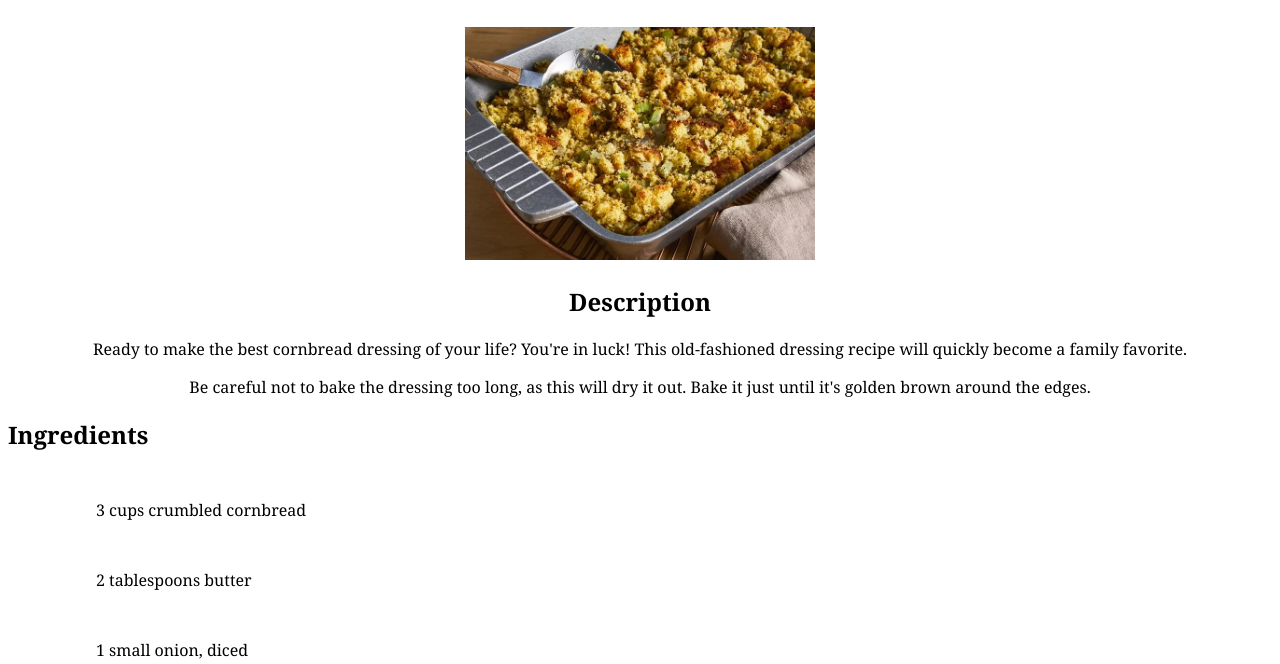
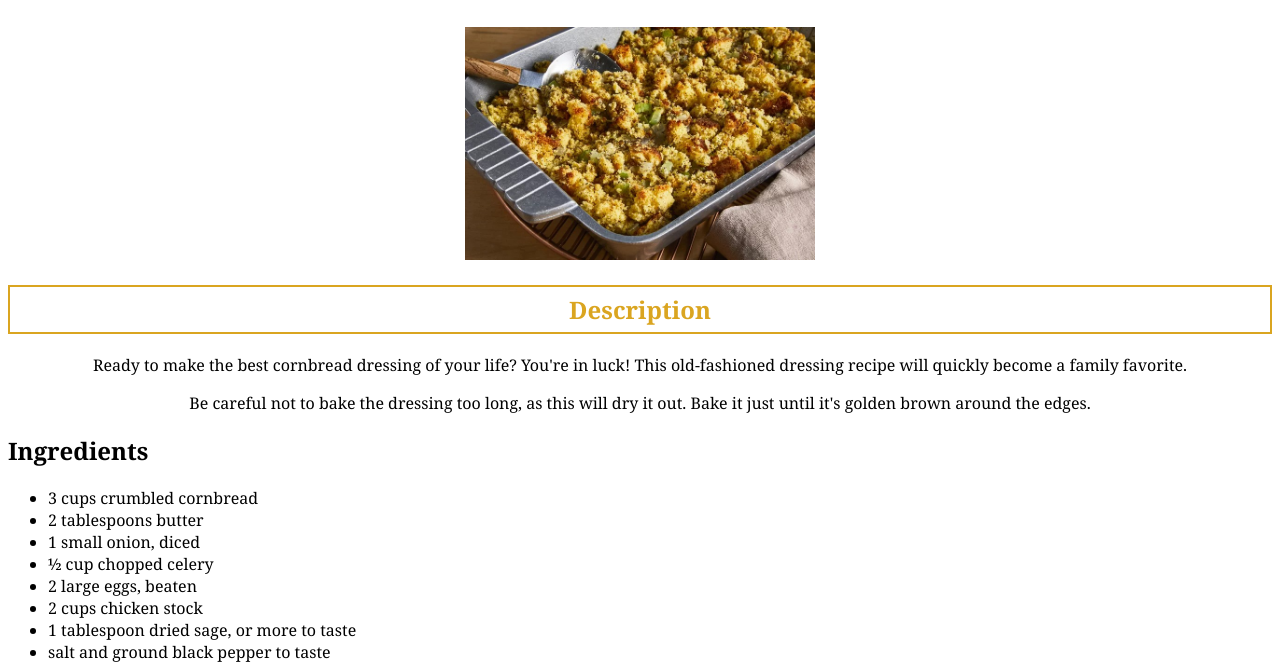
Before and after one commit to NotMeksi/odin-recipes, a plain HTML site: page recipes/cornbread-dressing.html in a window 1280 px wide. Shown: the part 148-812 px from the top of the page. Drawn offline with Linux system fonts and the light colour scheme.

Commit message:
Change description header styling on recipe pages

```diff
--- a/styles/style.css
+++ b/styles/style.css
@@ -26,7 +26,13 @@ h2 {
     text-align: left;
 }
 
-li {
+.recipe-link {
     margin: 48px;
     list-style: none;
 }
+
+#desc {
+    border: 2px goldenrod solid;
+    padding: 6px;
+    color: goldenrod;
+}
```
Also changed, not shown: index.html (+3 -3 lines).
